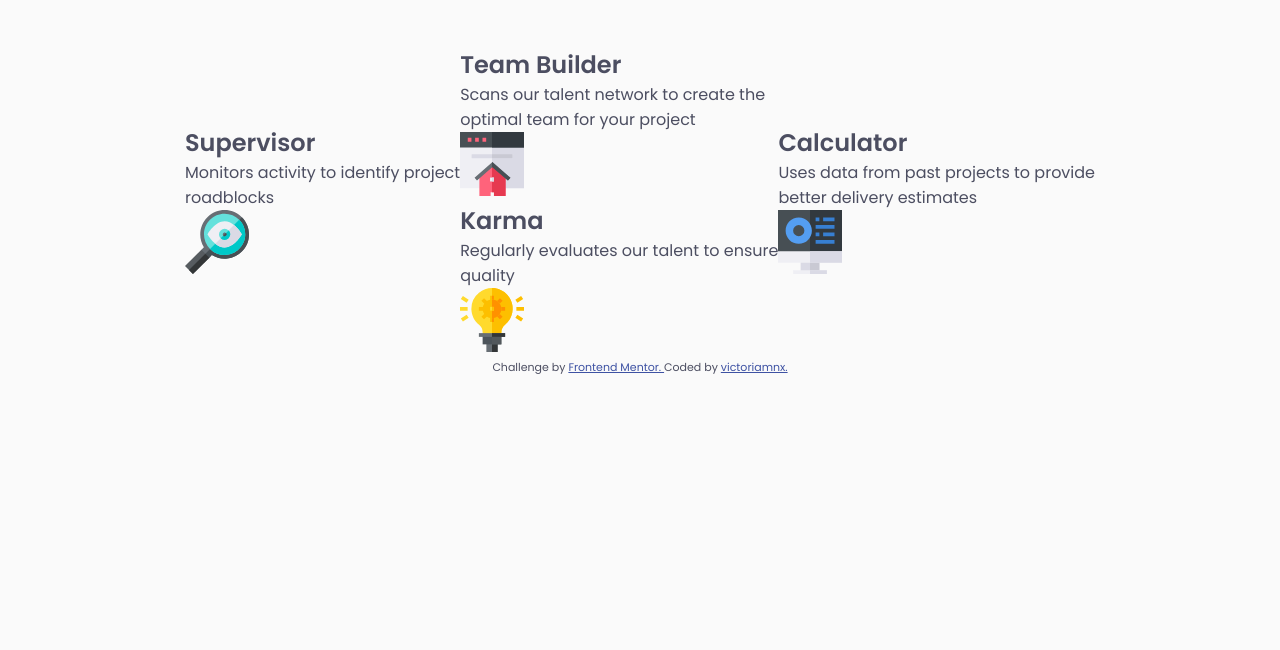
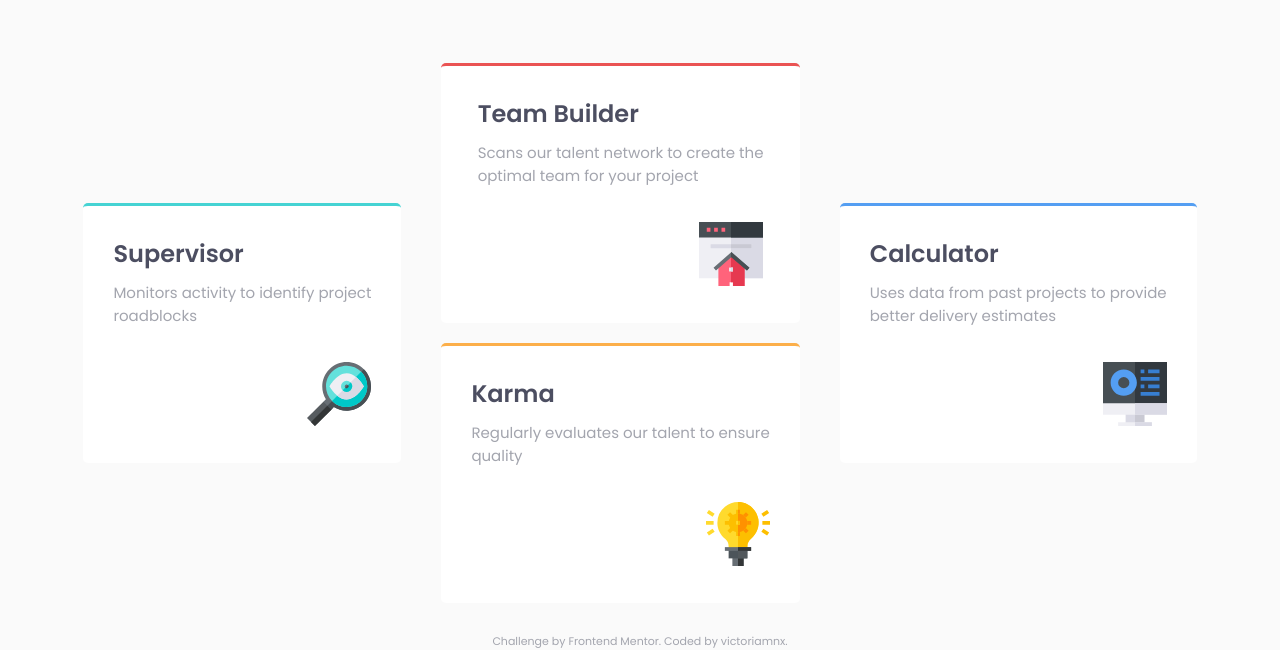
Before and after one commit to victoriamnx/Four-Card-Feature-Section, a plain HTML site: page index.html in a window 1280 px wide. Shown: the part 199-849 px from the top of the page. Before the commit the page ends 800 px from the top, so only its background shows below. Drawn offline with Linux system fonts and the light colour scheme.

Commit message:
fixed: img align

```diff
--- a/style.css
+++ b/style.css
@@ -34,6 +34,14 @@ body {
   color: hsl(234, 12%, 34%);
 }
 
+#secao-cima p {
+  font-family: "Poppins", sans-serif;
+  font-weight: 200;
+  font-size: 15px;
+  color: hsl(229, 6%, 66%);
+  text-align: center;
+}
+
 section {
   display: flex;
   align-items: center;
@@ -41,10 +49,110 @@ section {
   justify-content: space-between;
 }
 
+.iconbox {
+  margin-top: 35px;
+  float: right;
+}
+
+#secao-esquerda {
+  display: flex;
+  align-items: center;
+  flex-direction: column;
+  justify-content: space-between;
+  background-color: white;
+  padding: 30px;
+  margin: 20px;
+  border-radius: 5px;
+  border-top: 3px solid hsl(180, 62%, 55%);
+}
+
+#secao-esquerda p {
+  font-size: 15px;
+  margin-top: 10px;
+  color: hsl(229, 6%, 66%);
+}
+
+#box-top {
+  display: flex;
+  align-items: center;
+  flex-direction: column;
+  justify-content: space-between;
+  background-color: white;
+  padding: 30px;
+  margin: 20px;
+  border-radius: 5px;
+  border-top: 3px solid hsl(0, 78%, 62%);
+}
+
+#box-top p {
+  font-size: 15px;
+  margin-top: 10px;
+  color: hsl(229, 6%, 66%);
+}
+
+#box-bottom {
+  display: flex;
+  align-items: center;
+  flex-direction: column;
+  justify-content: space-between;
+  background-color: white;
+  padding: 30px;
+  margin: 20px;
+  border-radius: 5px;
+  border-top: 3px solid hsl(34, 97%, 64%);
+}
+
+#box-bottom p {
+  font-size: 15px;
+  margin-top: 10px;
+  color: hsl(229, 6%, 66%);
+}
+
+#secao-direita {
+  display: flex;
+  align-items: center;
+  flex-direction: column;
+  justify-content: space-between;
+  background-color: white;
+  padding: 30px;
+  margin: 20px;
+  border-radius: 5px;
+  border-top: 3px solid hsl(212, 86%, 64%);
+}
+
+#secao-direita p {
+  font-size: 15px;
+  margin-top: 10px;
+  color: hsl(229, 6%, 66%);
+}
+
 .attribution {
+  position: relative;
+  justify-content: center;
   font-size: 11px;
+  font-weight: 400;
   text-align: center;
+  margin-top: 10px;
+  color: hsl(229, 6%, 66%);
 }
+
 .attribution a {
-  color: hsl(228, 45%, 44%);
+  color: hsl(229, 6%, 66%);
 }
+
+a:link {
+  text-decoration: none;
+}
+
+a:visited {
+  text-decoration: none;
+}
+
+a:hover {
+  color: hsl(234, 12%, 34%);
+  text-decoration: underline;
+}
+
+a:active {
+  text-decoration: underline;
+}
```
